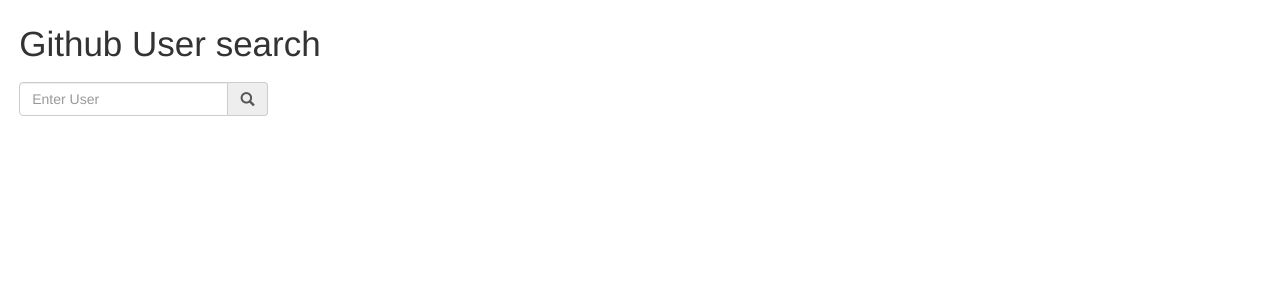
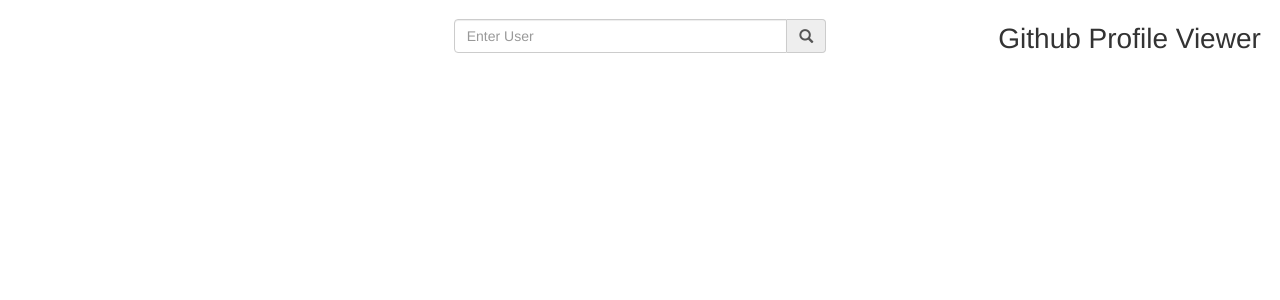
Before and after one commit to M-ZubairAhmed/Github-Profile-Viewer, a React (Create React App) app: page / in a window 1280 px wide. Shown: the top 300 px of the page. Built offline with nearby package versions, Linux system fonts and the light colour scheme.

Commit message:
top area centered

```diff
--- a/src/App.css
+++ b/src/App.css
@@ -3,14 +3,16 @@
 }
 
 .pageTitle {
-  font-size: 2.5em;
+  font-size: 2em;
+  float: right;
   padding-bottom: 1%;
+  text-align: right;
 }
 
 .searchSection {
-  width: 20%;
-  text-align: center;
-  align-items: center;
+  float: none;
+  width: 30%;
+  margin: 0 auto;
 }
 
 .displayArea {
--- a/src/App.jsx
+++ b/src/App.jsx
@@ -7,7 +7,7 @@
     return (
       <div className="app">
         <div className="pageTitle">
-          Github User search
+          Github Profile Viewer
         </div>
         <FormGroup className="searchSection">
           <InputGroup>
```
